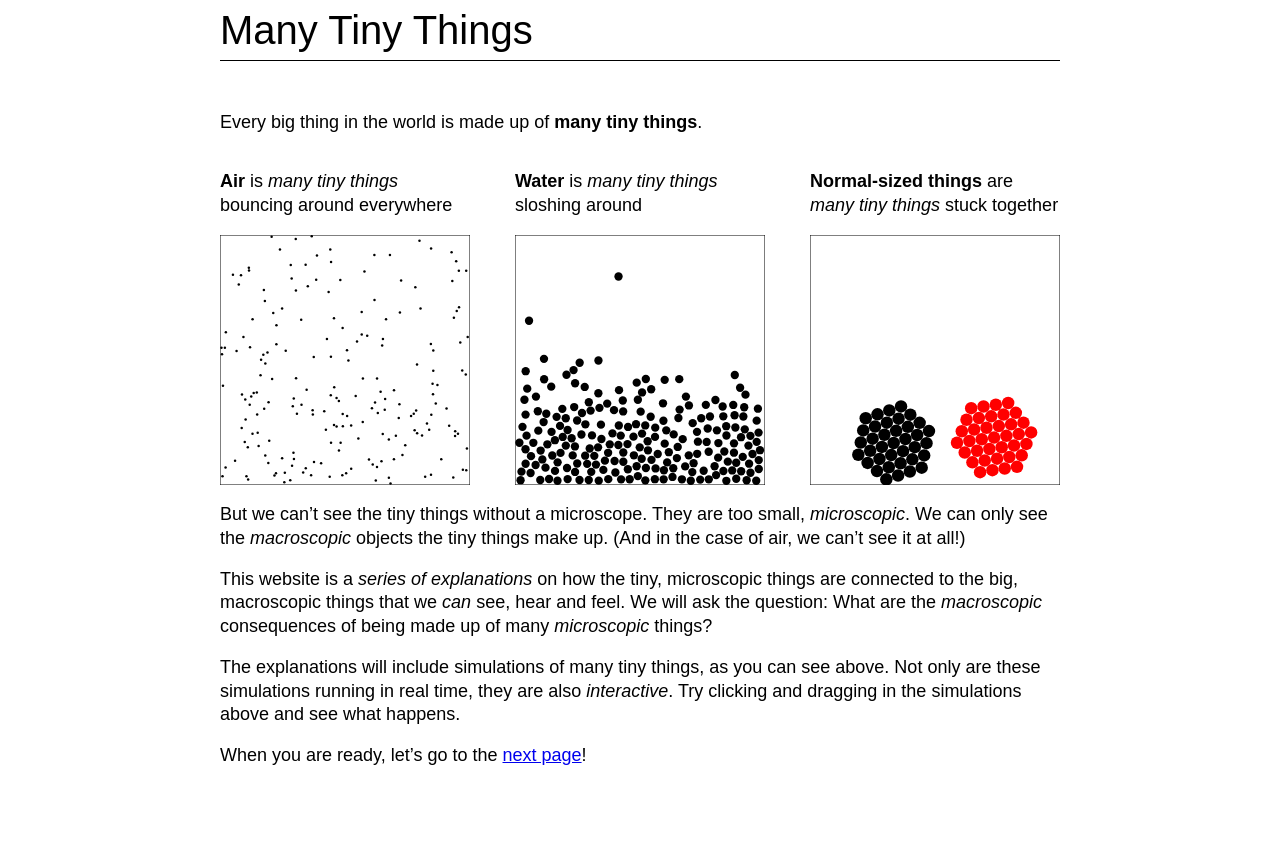
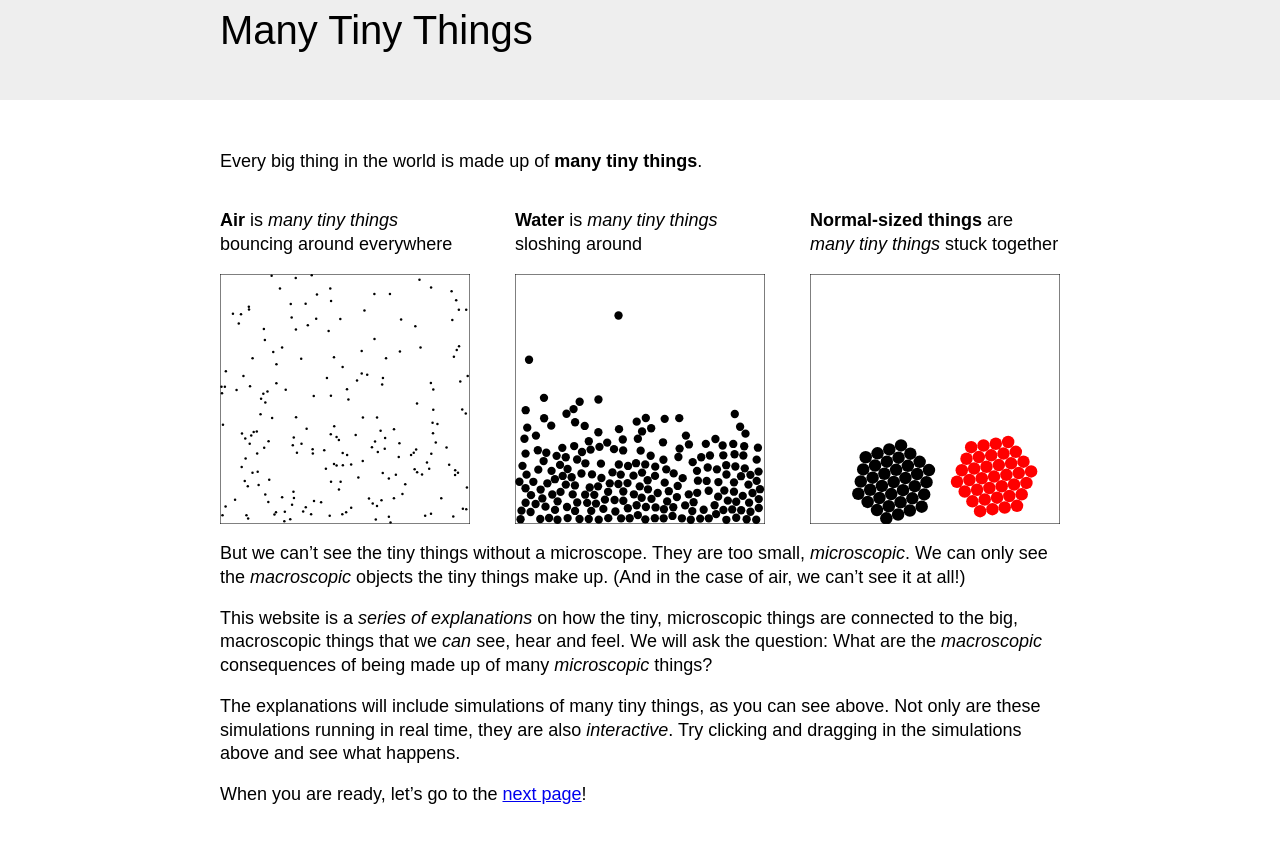
Before and after one commit to ManyTinyThings/ManyTinyThingsWeb, a Jekyll site: the page built from index.markdown, in a window 1280 px wide. Shown: the top 843 px of the page. Built offline with Jekyll 4.4.1, drawn with Linux system fonts in a browser that asks for light colours.

Commit message:
nicer header

```diff
--- a/_layouts/default.html
+++ b/_layouts/default.html
@@ -14,11 +14,17 @@
 </head>
 <body>
 <header>
-    <a class="siteTitle" href="{{ site.baseurl }}">{{ site.title | escape }}</a>
+    <div class="wrapper">
+        <a class="siteTitle" href="{{ site.baseurl }}">{{ site.title | escape }}</a>
+    </div>
 </header>
+<div class="wrapper">
+<article>
 {% if page.title %}
 <h1>{{ page.title }}</h1>
 {% endif %}
 {{ content }}
+</article>
+</div>
 </body>
 </html>
--- a/css/style.scss
+++ b/css/style.scss
@@ -4,13 +4,21 @@
 
 @charset "UTF-8";
 
+$backgroundColor: #eee;
+$linkColor: #000;
+
 body {
-    width: 840px;
-    margin: 0 auto;
+    margin: 0;
+    padding: 0;
     font-family: sans-serif;
     font-size: 18px;
     line-height: 130%;
     position: relative;
+}
+
+.wrapper {
+    width: 840px;
+    margin: 0 auto;
 }
 
 input[type="range"] {
@@ -47,9 +55,9 @@ canvas:active {
 }
 
 header {
-    border-bottom: solid black 1px;
+    background-color: $backgroundColor;
     margin-bottom: 50px;
-}
+    min-height: 100px;
 
     .siteTitle {
         line-height: 60px;
@@ -61,6 +69,9 @@ header {
             color: black;
         };
     }
+}
+
+
 
 .simulation {
     width: 820px;
```
Lines whose indentation alone changed are shown as unchanged.
